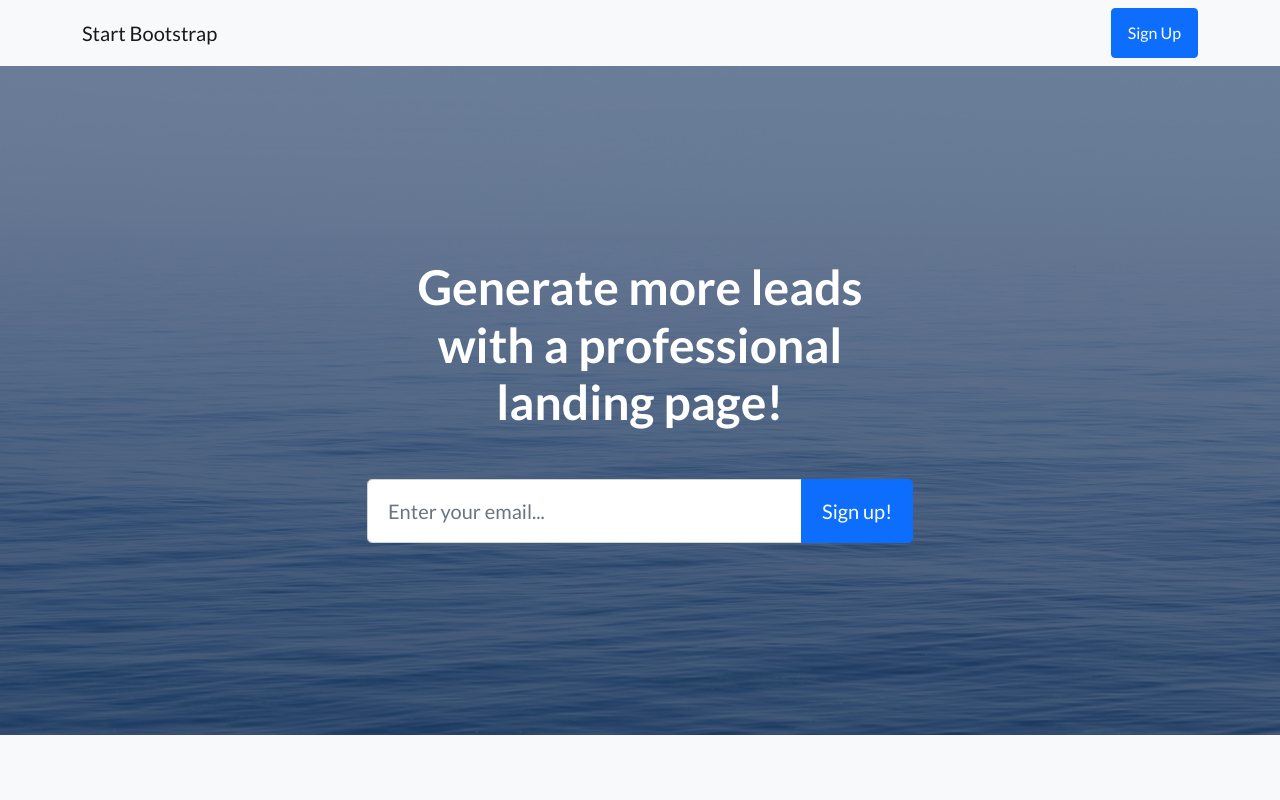
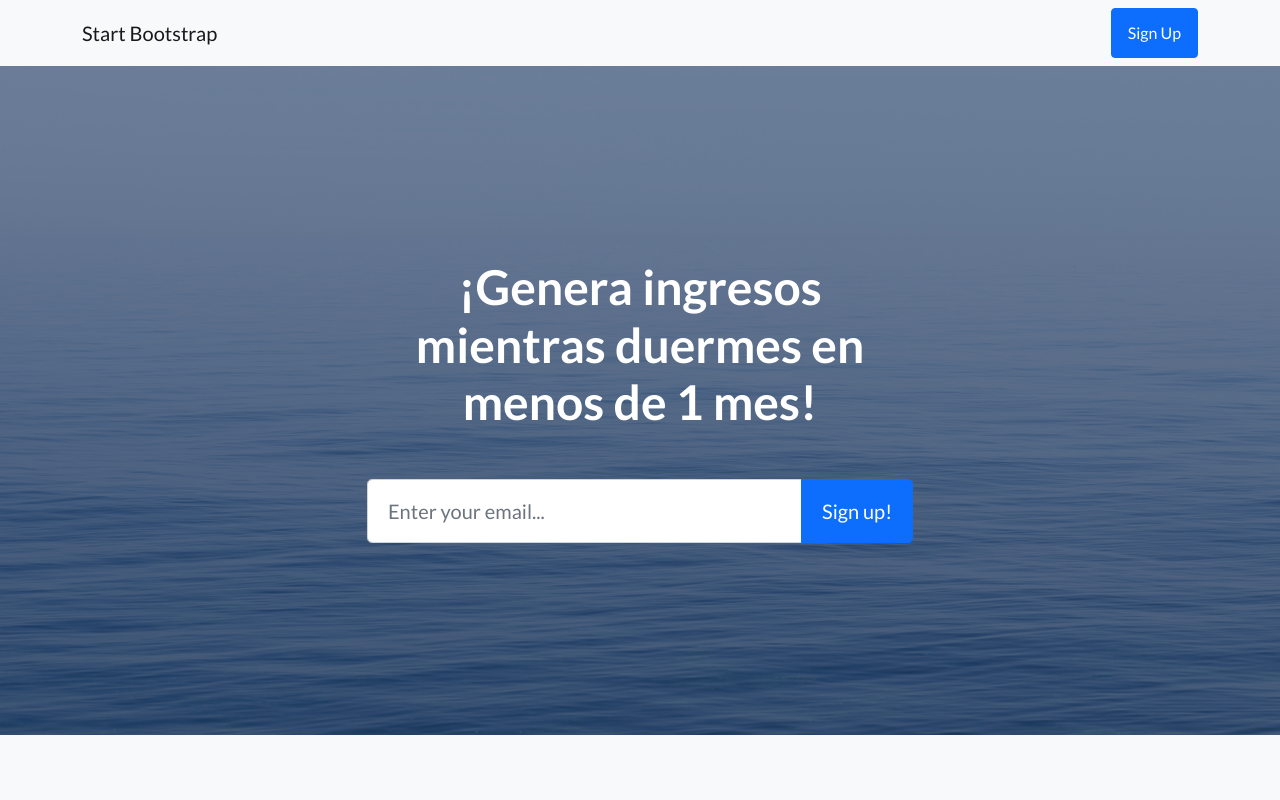
Before and after one commit to rmauriciopoma26/neetwork, a plain HTML site: page index.html in a window 1280 px wide. Shown: the top 800 px of the page. Drawn offline with nearby package versions, Linux system fonts and the light colour scheme.

Commit message:
Update index.html

```diff
--- a/index.html
+++ b/index.html
@@ -5,7 +5,7 @@
         <meta name="viewport" content="width=device-width, initial-scale=1, shrink-to-fit=no" />
         <meta name="description" content="" />
         <meta name="author" content="" />
-        <title>Landing Page - Start Bootstrap Theme</title>
+        <title>Gana Ingresos en Neetwork Bussines</title>
         <!-- Favicon-->
         <link rel="icon" type="image/x-icon" href="assets/favicon.ico" />
         <!-- Bootstrap icons-->
@@ -30,7 +30,7 @@
                     <div class="col-xl-6">
                         <div class="text-center text-white">
                             <!-- Page heading-->
-                            <h1 class="mb-5">Generate more leads with a professional landing page!</h1>
+                            <h1 class="mb-5">¡Genera ingresos mientras duermes en menos de 1 mes!</h1>
                             <!-- Signup form-->
                             <form>
                                 <div class="input-group input-group-lg">
```
